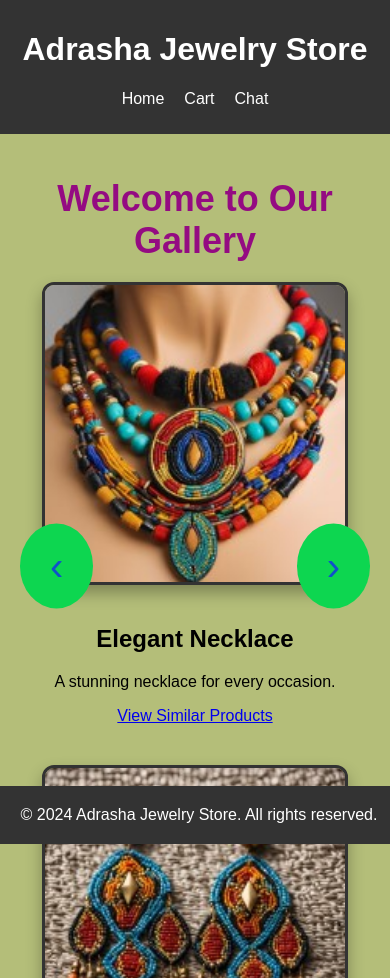
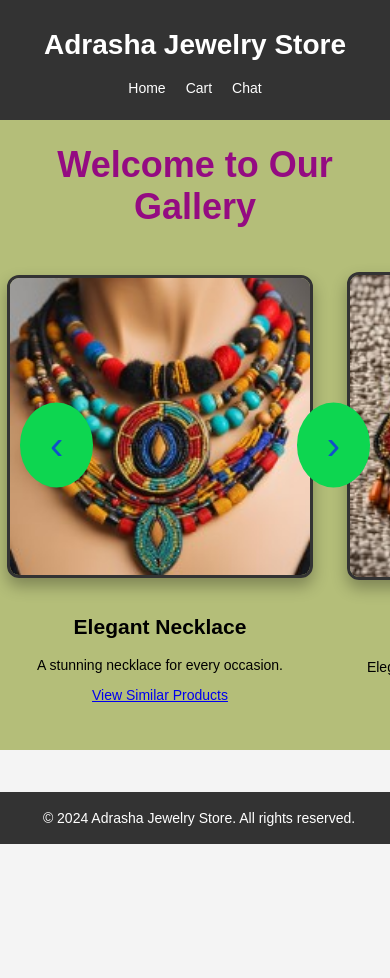
Before and after one commit to KendiAstro23/Adrasha-clone, a React (Create React App) app: page / in a window 390 px wide. After the commit the page ends 844 px from the top, so only its background shows below. Built offline with nearby package versions, Linux system fonts and the light colour scheme; no server answers.

Commit message:
responsive mobile development

```diff
--- a/src/App.css
+++ b/src/App.css
@@ -1,4 +1,5 @@
 /* src/styles.css */
+
 body {
   font-family: Arial, sans-serif;
   margin: 0;
@@ -119,3 +120,9 @@ footer {
   width: 100%;
   bottom: 0;
 }
+
+@media (max-width: 768px) {
+  body {
+    font-size: 14px;
+  }
+}
--- a/src/components/ProductGallery.css
+++ b/src/components/ProductGallery.css
@@ -80,3 +80,54 @@
 .nav-button:hover {
   background-color: #11a0d8;
 }
+
+
+/* Media Query for Mobile (Devices with width <= 768px) */
+@media (max-width: 768px) {
+  /* Adjust product container to display items horizontally with scrolling */
+  .product-container {
+    display: flex;
+    flex-wrap: nowrap; /* Keep items in a single row */
+    justify-content: flex-start;
+    gap: 20px; /* Space between items */
+    overflow-x: scroll; /* Enable horizontal scrolling */
+    padding: 10px; /* Add padding for spacing */
+  }
+
+  /* Adjust each product item to a fixed width for mobile */
+  .product-item {
+    flex: 0 0 300px; /* Set fixed width for each product */
+    display: flex;
+    flex-direction: column;
+    align-items: center;
+    justify-content: center;
+    height: auto; /* Adjust height automatically */
+    margin: 10px; /* Add spacing between images */
+  }
+
+  /* Adjust gallery layout for mobile */
+  .product-gallary {
+    height: auto; /* Allow the height to adjust based on content */
+    overflow-y: auto; /* Enable vertical scrolling */
+    padding-bottom: 20px; /* Ensure space for the scroll */
+  }
+
+  /* Adjust the "View Similar Products" button style for mobile */
+  .view-similar-products {
+    display: block;
+    width: 100%;
+    text-align: center;
+    margin-top: 20px;
+    padding: 10px 20px;
+    background-color: #940b82;
+    color: #fff;
+    font-size: 16px;
+    border: none;
+    border-radius: 8px;
+    cursor: pointer;
+  }
+
+  .view-similar-products:hover {
+    background-color: #b400a1;
+  }
+}
```
